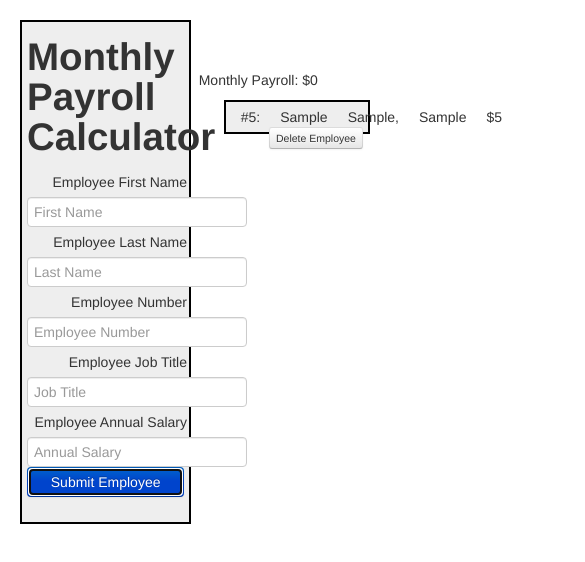
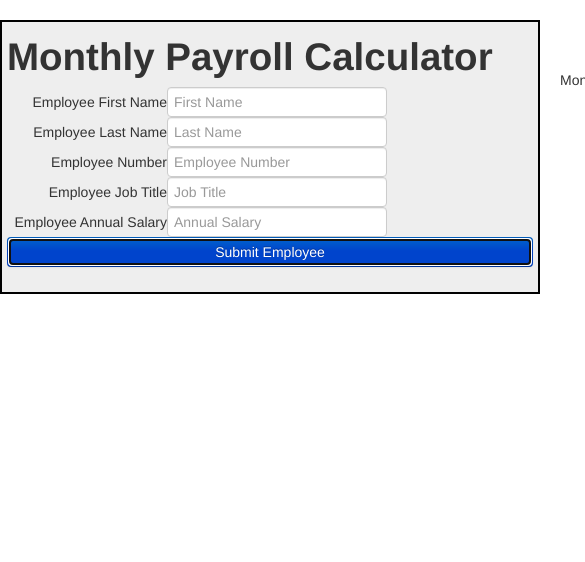
Before and after one commit to EricWAnderson/prime_weekend_1, a plain HTML site: page index.html in a window 390 px wide. Both pictures are taken after typing "Sample", "Sample", "5", "Sample", "5" into the empty fields and a click on the button "Submit Employee". Shown: the top 562 px of the page, 585 px wide, since content can reach past the window. Drawn offline with Linux system fonts and the light colour scheme.

Commit message:
changes to employeeUniqueId, fixes css responsivive bug

```diff
--- a/app.js
+++ b/app.js
@@ -1,5 +1,6 @@
 var array = [];
 var monthlyPayroll = 0;
+var employeeUniqueId = 0;
 
 $(document).ready(function(){
 
@@ -23,6 +24,9 @@ function employeeSubmit() {
 	$("#employeeinfo").find("input[type=text]").val("");
 	$("#employeeinfo").find("input[type=number]").val("");
 
+	employeeUniqueId++;
+	values.employeeUniqueId = employeeUniqueId;
+
 	//push values object to array
 	array.push(values);
 	console.log(array);
@@ -39,12 +43,12 @@ function employeeDelete() {
 	event.preventDefault();
 
 	//find which employee ID is being deleted
-	var $id = $(this).parent().children("li").data("id");
+	var $id = $(this).parent().data("id");
 	console.log($id);
 
 	//remove the employee from the array
 	for (var i = 0; i<array.length; i++) {
-		if (array[i].employeeNumber == $id) {
+		if (array[i].employeeUniqueId == $id) {
 			array.splice(i,1);
 			console.log(array);
 		}
@@ -52,6 +56,7 @@ function employeeDelete() {
 
 	//calculate the new monthly payroll
 	monthlyPayroll = calcMonthlyPayroll(array);
+	console.log(monthlyPayroll);
 
 	//remove the employee from the DOM, update monthly payroll
 	$(this).parent().remove();
@@ -77,9 +82,10 @@ function appendDom(object, variable){
 	//add employee info as unordered list, add delete button, update monthly payroll text
 	$("#container").append("<ul class=\"list-inline employee\"></ul>");
 	var $el = $("#container").children().last();
-	var deleteButton = "<button id='employeeDelete' type='submit' value='Delete Employee' class='btn btn-mini pull-right'>Delete Employee</button>";
+	$el.data("id", object.employeeUniqueId);
+	var deleteButton = "<button id='employeeDelete' type='submit' value='Delete Employee' class='btn btn-mini pull-right'>Delete</button>";
 
-	$el.append("<li data-id='" + object.employeeNumber + "''>#" + object.employeeNumber + ":</li>");
+	$el.append("<li>#" + object.employeeNumber + ":</li>");
 	$el.append("<li>" + object.employeeFirstName + "</li>");
 	$el.append("<li>" + object.employeeLastName + ",</li>");
 	$el.append("<li>" + object.employeeJobTitle + "</li>");
--- a/index.html
+++ b/index.html
@@ -8,12 +8,12 @@
 	</head>
 
 	<body>
-		<div class="container-fluid">
+		<div class="container">
 			<div class="row-fluid">
-				<div class="span6 employee">
+				<div class="span7 employee">
 					<h1>Monthly Payroll Calculator</h1>
 					<form id='employeeinfo' class='form-horizontal'>
-						<div class="form-group">
+						<div class="control-group">
 							<label for='employeeFirstName' class='control-label'>Employee First Name</label>
 							<input type='text' id='employeeFirstName' name='employeeFirstName' placeholder='First Name' autocomplete='off' />
 
@@ -33,7 +33,7 @@
 						</div>
 					</form>
 				</div>
-				<div class='span6'>
+				<div class='span5'>
 					<p>Monthly Payroll: $<span id='monthlyPayroll'>0</span></p>
 						<div id='container'>
 						</div>
```
